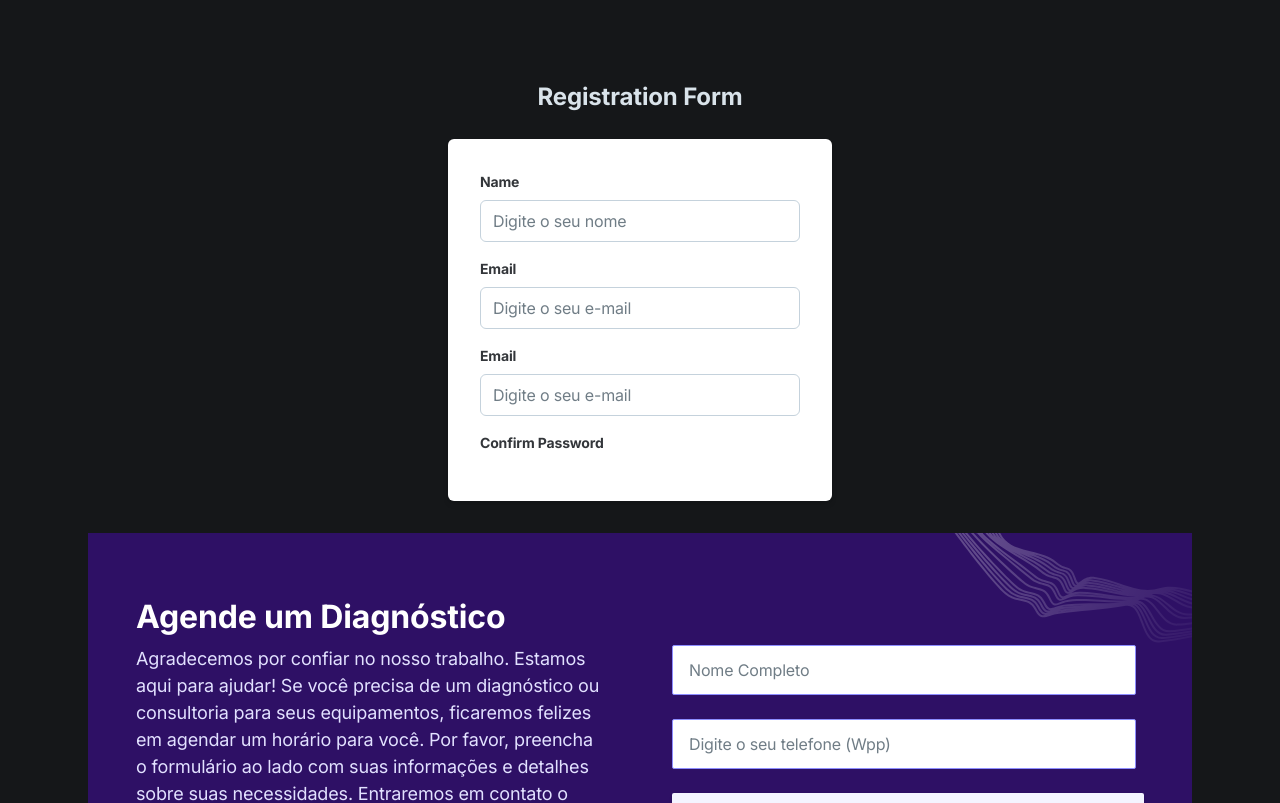
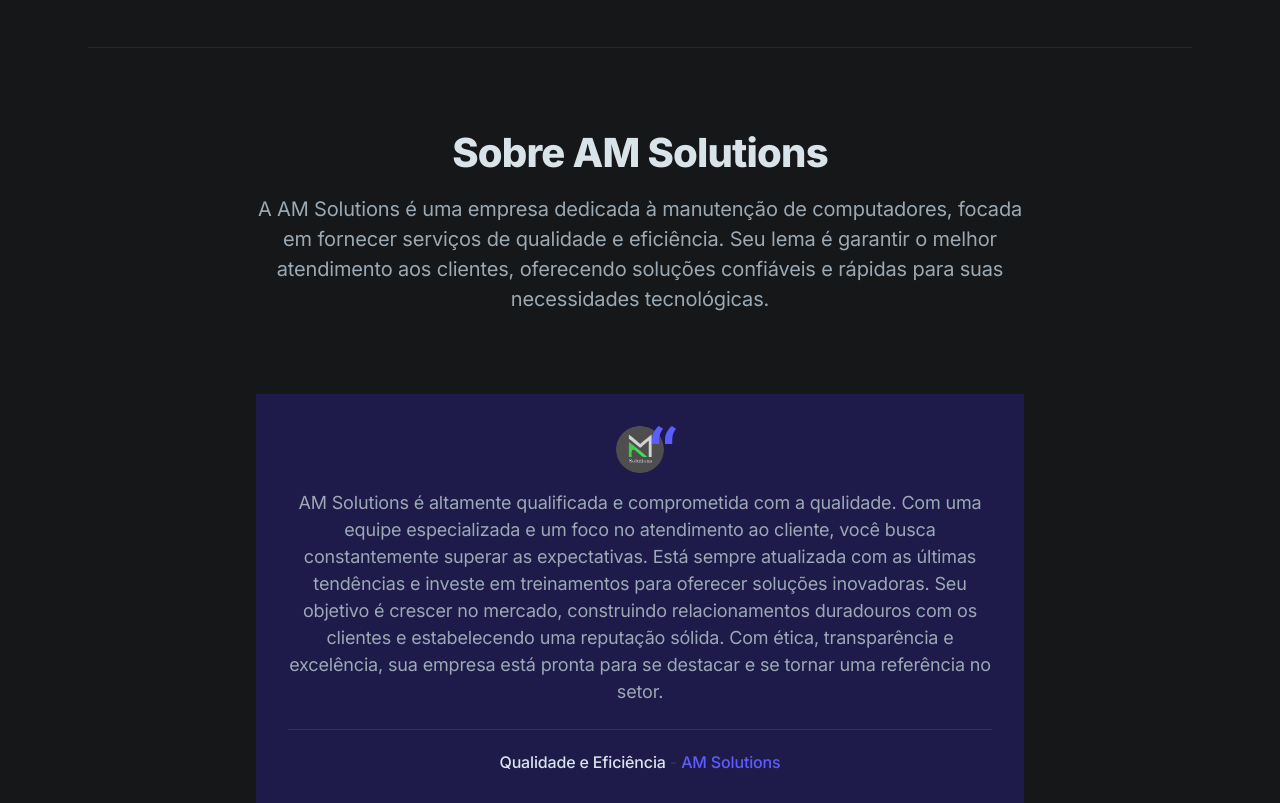
Before and after one commit to AlamMartins/AmSolutionsSites, a Next.js app: page / in a window 1280 px wide. Shown: the part 4440-5243 px from the top of the page. Built offline with nearby package versions, Linux system fonts and the light colour scheme.

Commit message:
Update Testiomonials

```diff
--- a/components/testimonials.tsx
+++ b/components/testimonials.tsx
@@ -6,45 +6,37 @@
 
 export default function Testimonials() {
   return (
+    <section>
+      <div className="max-w-6xl mx-auto px-4 sm:px-6">
+        <div className="py-12 md:py-20 border-t border-gray-800">
+
+          {/* Section header */}
+          <div className="max-w-3xl mx-auto text-center pb-12 md:pb-20">
+            <h2 className="h2 mb-4 ">Sobre AM Solutions</h2>
+            <p className="text-xl text-gray-400">A AM Solutions é uma empresa dedicada à manutenção de computadores, focada em fornecer serviços de qualidade e eficiência. Seu lema é garantir o melhor atendimento aos clientes, oferecendo soluções confiáveis e rápidas para suas necessidades tecnológicas.</p>
+          </div>
 
 
+            {/* 1st testimonial */}
+          <div className="max-w-3xl mx-auto text-center pb-12 md:pb-20">
+            <div className="flex flex-col h-full p-8 bg-indigo-950" data-aos="fade-up">
+              <div>
+                <div className="relative inline-flex flex-col mb-4">
+                  <Image className="rounded-full" src={TestimonialImage01} width={48} height={48} alt="Testimonial 01" />
+                  <svg className="absolute top-0 right-0 -mr-3 w-6 h-5 fill-current text-purple-600" viewBox="0 0 24 20" xmlns="http://www.w3.org/2000/svg">
+                    <path d="M0 13.517c0-2.346.611-4.774 1.833-7.283C3.056 3.726 4.733 1.648 6.865 0L11 2.696C9.726 4.393 8.777 6.109 8.152 7.844c-.624 1.735-.936 3.589-.936 5.56v4.644H0v-4.531zm13 0c0-2.346.611-4.774 1.833-7.283 1.223-2.508 2.9-4.586 5.032-6.234L24 2.696c-1.274 1.697-2.223 3.413-2.848 5.148-.624 1.735-.936 3.589-.936 5.56v4.644H13v-4.531z" />
+                  </svg>
+                </div>
+              </div>
+              <blockquote className="text-lg text-gray-400 grow">AM Solutions é altamente qualificada e comprometida com a qualidade. Com uma equipe especializada e um foco no atendimento ao cliente, você busca constantemente superar as expectativas. Está sempre atualizada com as últimas tendências e investe em treinamentos para oferecer soluções inovadoras. Seu objetivo é crescer no mercado, construindo relacionamentos duradouros com os clientes e estabelecendo uma reputação sólida. Com ética, transparência e excelência, sua empresa está pronta para se destacar e se tornar uma referência no setor.</blockquote>
+              <div className="text-gray-700 font-medium mt-6 pt-5 border-t border-gray-700">
+                <cite className="text-gray-200 not-italic">Qualidade e Eficiência</cite> - <a className="text-purple-600 hover:text-gray-200 transition duration-150 ease-in-out" href="#0">AM Solutions</a>
+              </div>
+            </div>
+          </div>
 
-
-<section>
-<div className="container mx-auto py-8">
-    <h1 className="text-2xl font-bold mb-6 text-center">Registration Form</h1>
-    <form className="w-full max-w-sm mx-auto bg-white p-8 rounded-md shadow-md">
-
-    <div className="mb-4">
-        <label className="block text-gray-700 text-sm font-bold mb-2" for="name">Name</label>
-        <input className="w-full px-3 py-2 border border-gray-300 rounded-md focus:outline-none focus:border-indigo-500" type="text" id="name" name="name" placeholder="Digite o seu nome" />
-    </div>
-    <div className="mb-4">
-        <label className="block text-gray-700 text-sm font-bold mb-2" for="email">Email</label>
-        {/* <input className="w-full px-3 py-2 border border-gray-300 rounded-md focus:outline-none focus:border-indigo-500" type="email" id="email" name="email" placeholder="john@example.com"> */}
-        <input className="w-full px-3 py-2 border border-gray-300 rounded-md focus:outline-none focus:border-indigo-500" type="email" id="email" name="email" placeholder="Digite o seu e-mail" />
-    </div>
-    <div className="mb-4">
-        <label className="block text-gray-700 text-sm font-bold mb-2" for="email">Email</label>
-        {/* <input className="w-full px-3 py-2 border border-gray-300 rounded-md focus:outline-none focus:border-indigo-500" type="email" id="email" name="email" placeholder="john@example.com"> */}
-        <input className="w-full px-3 py-2 border border-gray-300 rounded-md focus:outline-none focus:border-indigo-500" type="email" id="email" name="email" placeholder="Digite o seu e-mail" />
-    </div>
-
-    <div className="mb-4">
-        <label className="block text-gray-700 text-sm font-bold mb-2" for="confirm-password">Confirm Password</label>
-        {/* <input class="w-full px-3 py-2 border border-gray-300 rounded-md focus:outline-none focus:border-indigo-500" type="password" id="confirm-password" name="confirm-password" placeholder="********"> */}
-        {/* <input className="w-full px-3 py-2 border border-gray-300 rounded-md focus:outline-none focus:border-indigo-500" type="password" id="confirm-password" name="confirm-password" placeholder="********"> */}
-    </div>
-
-
-    </form>
-  </div>
-</section>
-
-
-
-
-
-
+        </div>
+      </div>
+    </section>
   )
 }
```
